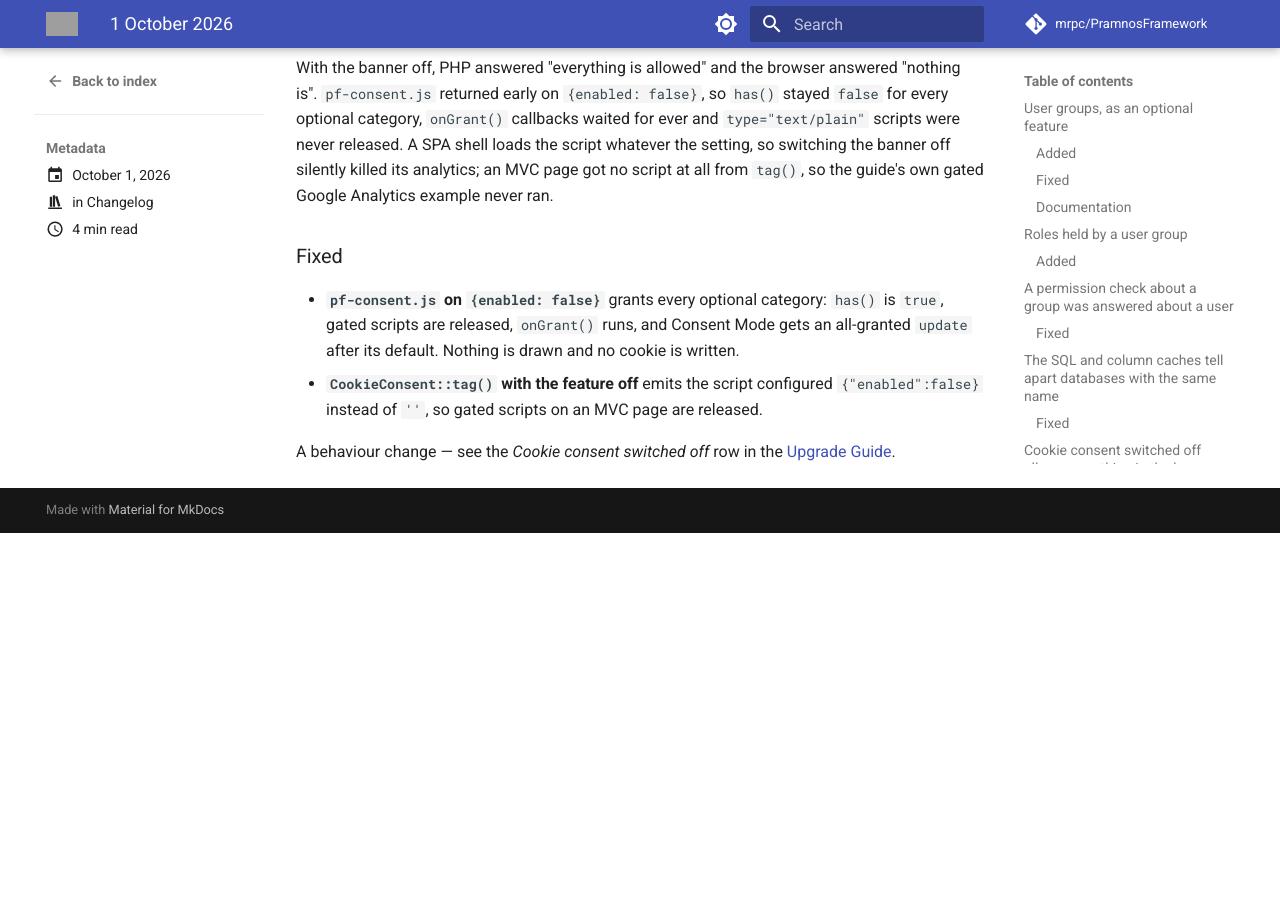
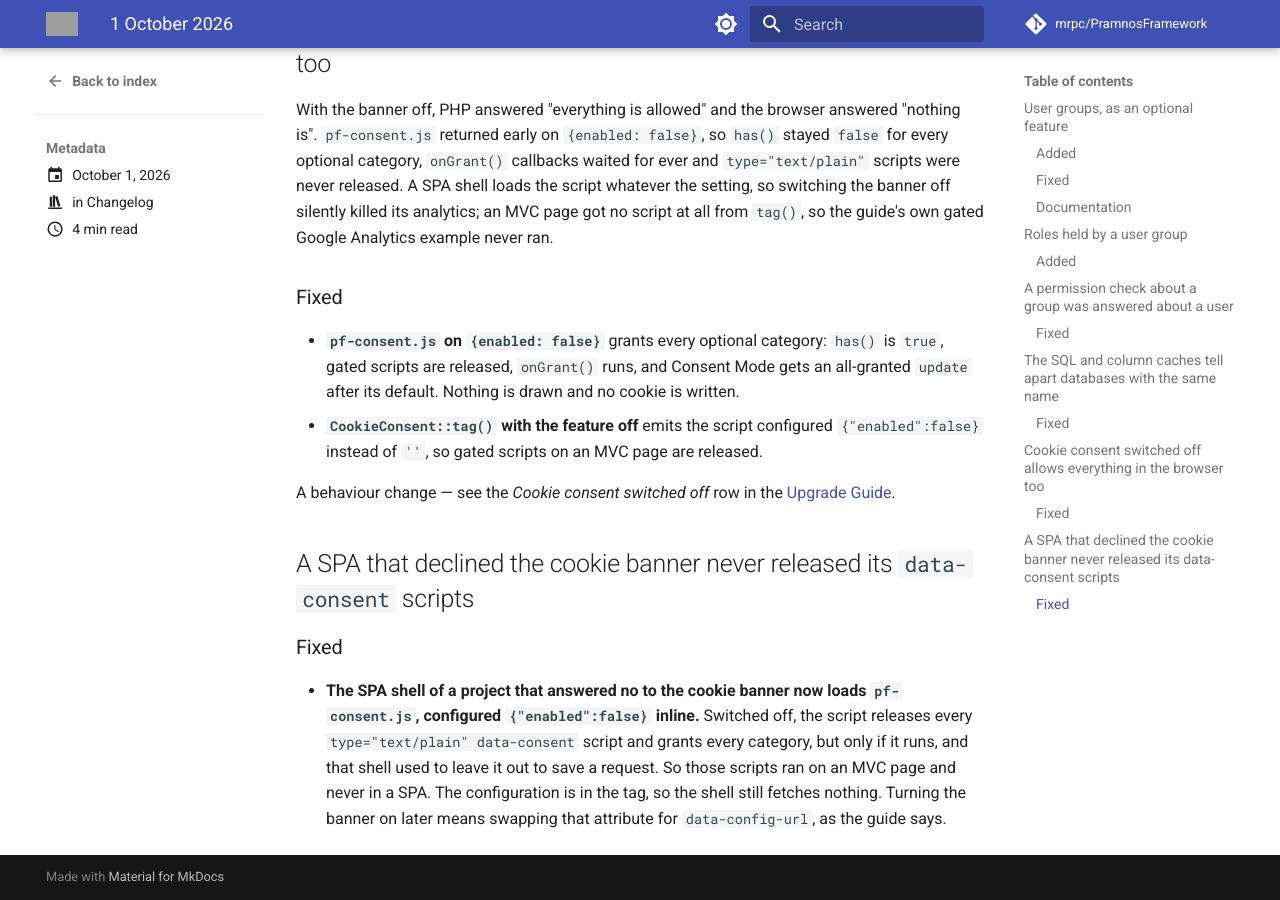
Before and after one commit to mrpc/PramnosFramework, an MkDocs documentation site: the page built from docs/version-history/posts/2026-10-01.md, in a window 1280 px wide and 900 px high, scrolled down 2674 px. Built offline with MkDocs 1.6.1 and Material for MkDocs 9.7.7, drawn with Linux system fonts in a browser that asks for light colours; comment, search, counter and statistics services are not loaded; before the commit the page ends 3207 px from its top, so only the background shows below that; some of the changed text lies outside the part shown; grey boxes are pictures that could not be loaded.

Commit message:
fix(console): a SPA that declined the cookie banner loads the script configured off
Switched off, pf-consent.js releases every data-consent script - but only if
it runs, and init left it out of a declined SPA shell to save a request. Those
scripts ran on an MVC page and never in a SPA. The shell now loads it with
data-config='{"enabled":false}' inline, so it still fetches nothing.

```diff
--- a/docs/version-history/posts/2026-10-01.md
+++ b/docs/version-history/posts/2026-10-01.md
@@ -14,6 +14,7 @@ categories:
 - The SQL and column caches tell apart databases with the same name
 - Cookie consent switched off allows everything in the browser too
 
+- A SPA that declined the cookie banner never released its `data-consent` scripts
 <!-- more -->
 
 ## User groups, as an optional feature
@@ -115,3 +116,15 @@ gated Google Analytics example never ran.
 
 A behaviour change — see the *Cookie consent switched off* row in the
 [Upgrade Guide](../../Pramnos_Upgrade_Guide.md#since-v12-unreleased).
+
+## A SPA that declined the cookie banner never released its `data-consent` scripts
+
+### Fixed
+
+- **The SPA shell of a project that answered no to the cookie banner now loads
+  `pf-consent.js`, configured `{"enabled":false}` inline.** Switched off, the script releases
+  every `type="text/plain" data-consent` script and grants every category, but only if it runs,
+  and that shell used to leave it out to save a request. So those scripts ran on an MVC page
+  and never in a SPA. The configuration is in the tag, so the shell still fetches nothing.
+  Turning the banner on later means swapping that attribute for `data-config-url`, as the
+  guide says.
```
Also changed, not shown: other parts of docs/version-history/posts/2026-10-01.md (+1 -1 lines), docs/Pramnos_Cookie_Consent_Guide.md (+4 -2 lines), 2 other files.
